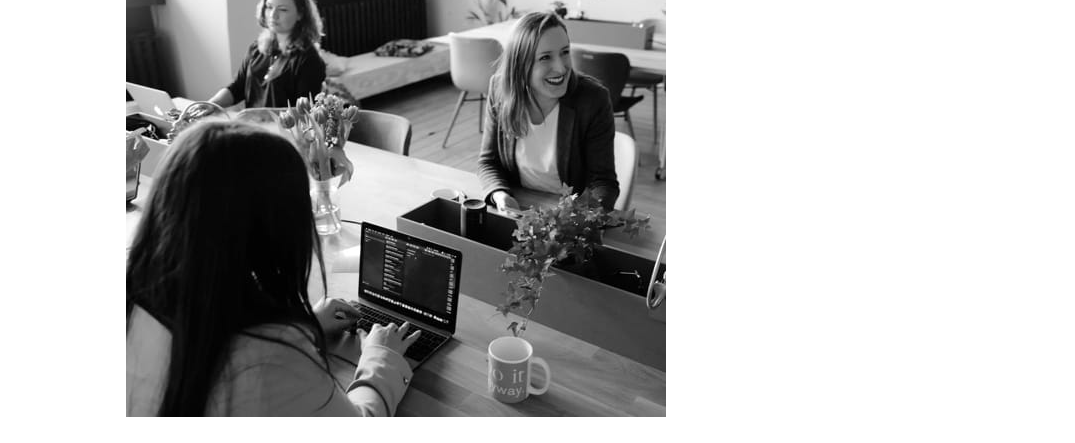
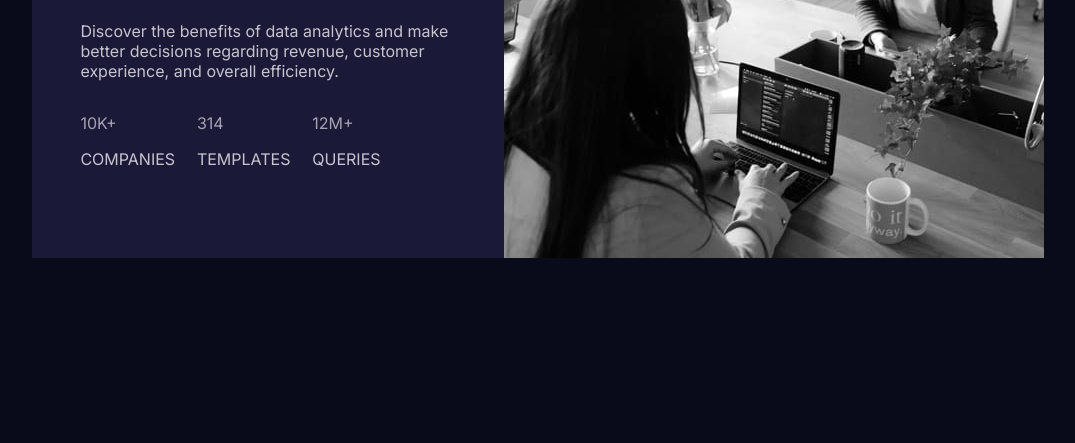
Before and after one commit to radanovicnikola93/stats-preview-card, a website: page index.html in a window 1280 px wide. Shown: the part 373-816 px from the top of the page, without its empty margins (102-1177 px from the left). Drawn offline with Linux system fonts and the light colour scheme.

Commit message:
layout .content

```diff
--- a/scss/_layout.scss
+++ b/scss/_layout.scss
@@ -1,5 +1,5 @@
 body {
-    // background-color: $main-bg;
+    background-color: $main-bg;
     height: 100vh;
     // flex
     display: flex;
@@ -8,8 +8,51 @@ body {
 }
 
 main {
+    max-width: 80%;
+    display: flex;
+
     .content {
+        display: flex;
+        flex-direction: column;
+        justify-content: center;
+        align-items: flex-start;
+        flex-basis: 50%;
+        background-color: $card-background;
+        color: $white;
+        padding: 3rem;
+        font-family: $ff-inter;
 
+        .content--header {
+            h1 {
+                span {
+                    color: $accent;
+                }
+            }
+        }
+
+        .content--text {
+            p {
+                color: $main-p;
+            }
+        }
+
+        .content--stats {
+            min-width: 80%;
+            display: flex;
+            align-items: center;
+            justify-content: space-between;
+            text-transform: uppercase;
+
+            div {
+                p:first-child {
+                    color: $stats-h;
+                }
+
+                p:last-child {
+                    color: $main-p;
+                }
+            }
+        }
     }
 
     @media (max-width: 375px) {
@@ -27,6 +70,7 @@ main {
 
     @media (min-width: 376px) {
         .image {
+            flex-basis: 50%;
             img {
                 &.image--mobile {
                     display: none;
```
Also changed, not shown: css/main.css.
